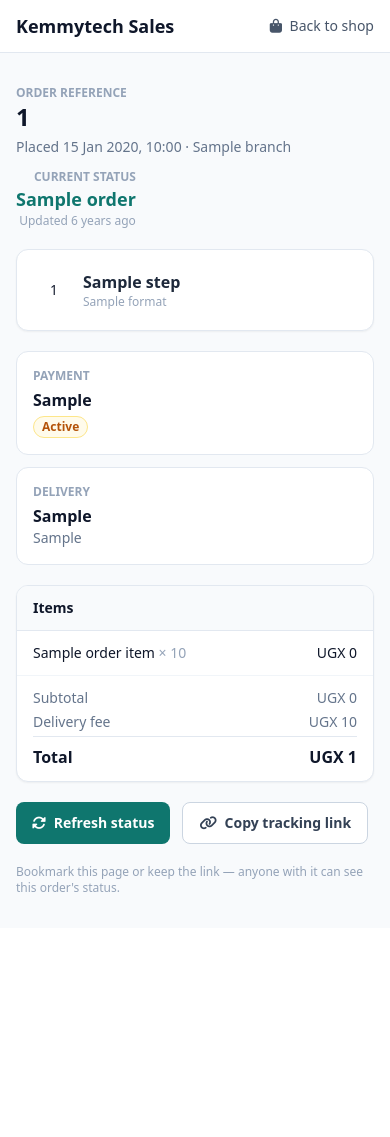
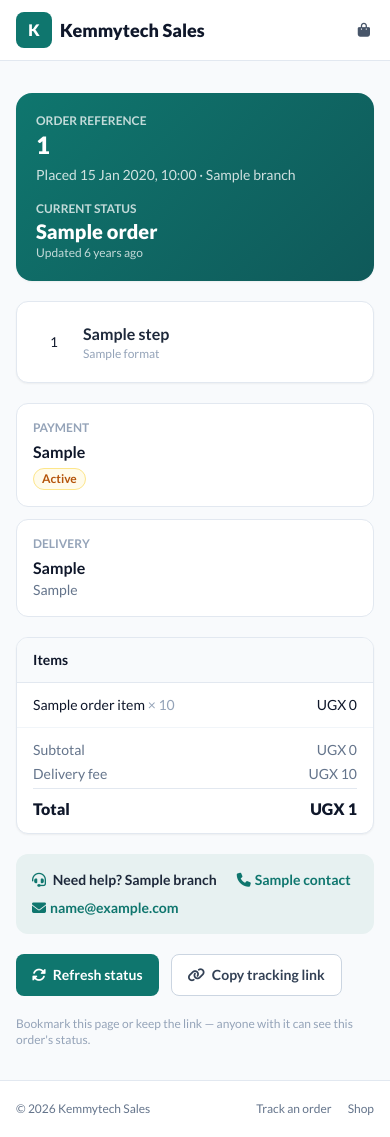
Before and after one commit to Engwaksken/sales-system, a Laravel app: template resources/views/shop/track-order-show.blade.php in a window 390 px wide. Before the commit the page ends 892 px from the top, so only its background shows below. Run offline with Laravel 12, Linux system fonts and the light colour scheme; the template is opened without the code that fills it: most values are stand-ins (such as "Sample title", 1, 10 or a date in 2020); some libraries are stand-ins or nearby versions.

Commit message:
Brand the order tracking pages and customer emails
A shared Brand helper reads the store name, logo, favicon, theme colour
and font from Settings (sanitised, with fallbacks). The tracking pages
use it for the header logo, favicon, colours, a branded status band, a
footer and the branch's phone/email for help. The Laravel mail
components are published and branded (logo header, theme-coloured
buttons and accent, store footer), so the order, receipt, invoice,
delivery-note and welcome emails all carry the store branding. The
order confirmation and stage emails get a branded summary panel and the
branch contact details.

Co-Authored-By: Claude Opus 5.5 <noreply@anthropic.com>

```diff
--- a/app/Http/Controllers/SettingsController.php
+++ b/app/Http/Controllers/SettingsController.php
@@ -182,6 +182,7 @@ class SettingsController extends Controller
 
         Cache::forget('app.site_settings');
         Cache::forget('app.document_branding');
+        \App\Support\Brand::flush();
 
         return array_merge(self::DEFAULTS, Setting::query()->pluck('setting_value', 'setting_key')->toArray());
     }
--- /dev/null
+++ b/app/Support/Brand.php
@@ -0,0 +1,113 @@
+<?php
+
+namespace App\Support;
+
+use App\Models\Setting;
+use Illuminate\Support\Facades\Cache;
+use Illuminate\Support\Facades\Schema;
+use Throwable;
+
+/**
+ * The store's branding (name, logo, favicon, colours) from admin Settings, in one
+ * place for customer-facing pages and emails. Every value is sanitised and has a
+ * safe fallback, so a missing settings table or a bad colour never breaks a page.
+ */
+final class Brand
+{
+    private static ?array $cached = null;
+
+    public static function get(): array
+    {
+        return self::$cached ??= self::build();
+    }
+
+    /** Forget the per-request copy (settings were just saved, or in tests). */
+    public static function flush(): void
+    {
+        self::$cached = null;
+    }
+
+    private static function build(): array
+    {
+        $settings = [];
+        try {
+            if (Schema::hasTable('settings')) {
+                $settings = Cache::remember('app.site_settings', now()->addMinutes(10),
+                    fn (): array => Setting::query()->pluck('setting_value', 'setting_key')->toArray());
+            }
+        } catch (Throwable) {
+            // Fall back to defaults below.
+        }
+
+        $name = trim((string) ($settings['site_name'] ?? ''))
+            ?: (config('mail.from.name') ?: config('app.name', 'Sales System'));
+
+        $primary = self::hex($settings['theme_primary'] ?? null, '#0f766e');
+
+        return [
+            'name' => $name,
+            'logo' => self::url($settings['system_logo'] ?? null)
+                ?? (file_exists(public_path('assets/icons/logo.png')) ? asset('assets/icons/logo.png') : null),
+            'favicon' => self::url($settings['system_favicon'] ?? null),
+            'primary' => $primary,
+            'onPrimary' => self::onColor($primary),
+            'primarySoft' => self::mix($primary, 0.1),
+            'secondary' => self::hex($settings['theme_secondary'] ?? null, '#0ea5e9'),
+            'font' => self::font($settings['font_family'] ?? 'Lato'),
+            'url' => url('/shop'),
+        ];
+    }
+
+    private static function url(?string $path): ?string
+    {
+        $path = trim((string) $path);
+        if ($path === '') {
+            return null;
+        }
+
+        return str_starts_with($path, 'http') ? $path : asset(ltrim($path, '/'));
+    }
+
+    private static function hex(?string $value, string $fallback): string
+    {
+        $value = trim((string) $value);
+        if (preg_match('/^#([0-9a-f])([0-9a-f])([0-9a-f])$/i', $value, $m)) {
+            $value = "#{$m[1]}{$m[1]}{$m[2]}{$m[2]}{$m[3]}{$m[3]}";
+        }
+
+        return preg_match('/^#[0-9a-f]{6}$/i', $value) ? strtolower($value) : $fallback;
+    }
+
+    /** White or near-black text, whichever reads better on the colour (WCAG luminance). */
+    private static function onColor(string $hex): string
+    {
+        $channel = function (int $offset) use ($hex): float {
+            $c = hexdec(substr($hex, $offset, 2)) / 255;
+
+            return $c <= 0.03928 ? $c / 12.92 : (($c + 0.055) / 1.055) ** 2.4;
+        };
+        $luminance = 0.2126 * $channel(1) + 0.7152 * $channel(3) + 0.0722 * $channel(5);
+
+        return (1.05 / ($luminance + 0.05)) < 4.5 ? '#0f172a' : '#ffffff';
+    }
+
+    /** The colour blended onto white — a tint that email clients render without color-mix(). */
+    private static function mix(string $hex, float $amount): string
+    {
+        $out = '#';
+        foreach ([1, 3, 5] as $offset) {
+            $c = hexdec(substr($hex, $offset, 2));
+            $out .= str_pad(dechex((int) round(255 - (255 - $c) * $amount)), 2, '0', STR_PAD_LEFT);
+        }
+
+        return $out;
+    }
+
+    private static function font(string $font): string
+    {
+        $font = trim(str_replace(['"', "'", ';', '{', '}', '<', '>', '\\'], '', $font));
+
+        return in_array($font, ['Lato', 'Inter', 'Poppins', 'Open Sans', 'Roboto', 'Nunito', 'Montserrat', 'Outfit'], true)
+            ? $font : 'Lato';
+    }
+}
--- a/resources/views/shop/track-layout.blade.php
+++ b/resources/views/shop/track-layout.blade.php
@@ -1,36 +1,60 @@
+@php($brand = \App\Support\Brand::get())
 <!DOCTYPE html>
 <html lang="en">
 <head>
 <meta charset="utf-8">
 <meta name="viewport" content="width=device-width, initial-scale=1">
 <meta name="robots" content="noindex">
-<title>@yield('title', 'Track your order') - {{ $siteSettings['site_name'] ?? config('app.name') }}</title>
+<meta name="theme-color" content="{{ $brand['primary'] }}">
+<title>@yield('title', 'Track your order') · {{ $brand['name'] }}</title>
+@if ($brand['favicon'])<link rel="icon" href="{{ $brand['favicon'] }}">@endif
+<link rel="preconnect" href="https://fonts.googleapis.com">
+<link rel="stylesheet" href="https://fonts.googleapis.com/css2?family={{ urlencode($brand['font']) }}:wght@400;600;700;800;900&display=swap">
 <script src="https://cdn.tailwindcss.com"></script>
 <link rel="stylesheet" href="https://cdnjs.cloudflare.com/ajax/libs/font-awesome/6.5.1/css/all.min.css">
 <style>
-:root{--shop-primary:{{ $siteSettings['theme_primary'] ?? '#0f766e' }}}
-.btn-primary{background:var(--shop-primary);color:#fff}
+:root{--shop-primary:{{ $brand['primary'] }};--on-primary:{{ $brand['onPrimary'] }};--primary-soft:{{ $brand['primarySoft'] }}}
+body{font-family:'{{ $brand['font'] }}',system-ui,-apple-system,'Segoe UI',sans-serif}
+.btn-primary{background:var(--shop-primary);color:var(--on-primary)}
 .btn-primary:hover{filter:brightness(.94)}
 .text-primary{color:var(--shop-primary)}
+.bg-primary-soft{background:var(--primary-soft)}
+.brand-band{background:linear-gradient(135deg,var(--shop-primary),color-mix(in srgb,var(--shop-primary) 70%,#0f172a));color:var(--on-primary)}
 .track-input{display:block;width:100%;min-height:45px;border:1px solid #cbd5e1;border-radius:10px;padding:10px 12px;font-size:.9rem;outline:none}
 .track-input:focus{border-color:var(--shop-primary);box-shadow:0 0 0 3px color-mix(in srgb,var(--shop-primary) 14%,transparent)}
 .step-dot{width:34px;height:34px;border-radius:999px;display:grid;place-items:center;flex-shrink:0;font-size:.85rem}
-.step-done .step-dot{background:var(--shop-primary);color:#fff}
+.step-done .step-dot{background:var(--shop-primary);color:var(--on-primary)}
 .step-current .step-dot{background:#fff;color:var(--shop-primary);border:3px solid var(--shop-primary)}
 .step-upcoming .step-dot{background:#f1f5f9;color:#94a3b8;border:1px solid #e2e8f0}
 .step-line{position:absolute;left:16px;top:34px;bottom:-6px;width:2px;background:#e2e8f0}
 .step-done .step-line{background:var(--shop-primary)}
 </style>
 </head>
-<body class="bg-slate-50 text-slate-900 min-h-screen">
+<body class="bg-slate-50 text-slate-900 min-h-screen flex flex-col">
 <header class="bg-white border-b border-slate-200">
   <div class="max-w-3xl mx-auto px-4 py-3 flex items-center justify-between gap-4">
-    <a href="{{ route('shop.index') }}" class="font-bold text-lg">{{ $siteSettings['site_name'] ?? config('app.name') }}</a>
-    <a href="{{ route('shop.index') }}" class="text-sm text-slate-600 hover:text-slate-900"><i class="fas fa-bag-shopping mr-1"></i> Back to shop</a>
+    <a href="{{ route('shop.index') }}" class="flex items-center gap-2 min-w-0">
+      @if ($brand['logo'])
+        <img src="{{ $brand['logo'] }}" alt="" class="h-9 w-auto max-w-[120px] object-contain">
+      @else
+        <span class="btn-primary grid h-9 w-9 place-items-center rounded-lg font-black">{{ mb_strtoupper(mb_substr($brand['name'], 0, 1)) }}</span>
+      @endif
+      <span class="truncate font-extrabold text-lg">{{ $brand['name'] }}</span>
+    </a>
+    <a href="{{ route('shop.index') }}" class="shrink-0 text-sm text-slate-600 hover:text-slate-900"><i class="fas fa-bag-shopping mr-1"></i><span class="hidden sm:inline">Back to shop</span></a>
   </div>
 </header>
-<main class="max-w-3xl mx-auto px-4 py-8">
+<main class="flex-1 w-full max-w-3xl mx-auto px-4 py-8">
   @yield('content')
 </main>
+<footer class="border-t border-slate-200 bg-white">
+  <div class="max-w-3xl mx-auto px-4 py-5 flex flex-wrap items-center justify-between gap-2 text-xs text-slate-500">
+    <span>© {{ date('Y') }} {{ $brand['name'] }}</span>
+    <span class="flex gap-4">
+      <a href="{{ route('orders.track') }}" class="hover:text-slate-800">Track an order</a>
+      <a href="{{ route('shop.index') }}" class="hover:text-slate-800">Shop</a>
+    </span>
+  </div>
+</footer>
 </body>
 </html>
--- a/resources/views/shop/track-order-show.blade.php
+++ b/resources/views/shop/track-order-show.blade.php
@@ -11,16 +11,16 @@
   };
 @endphp
 <div class="space-y-5">
-  <div class="flex flex-wrap items-start justify-between gap-3">
-    <div>
-      <div class="text-xs font-bold uppercase text-slate-400">Order reference</div>
+  <div class="{{ $cancelled ? 'bg-red-600 text-white' : 'brand-band' }} rounded-2xl p-5 shadow-sm flex flex-wrap items-start justify-between gap-4">
+    <div class="min-w-0">
+      <div class="text-xs font-bold uppercase opacity-75">Order reference</div>
       <h1 class="text-2xl font-extrabold break-all">{{ $order->order_number ?: $order->order_id }}</h1>
-      <p class="text-sm text-slate-500 mt-1">Placed {{ $order->created_at?->format('d M Y, H:i') }}@if($order->branch) · {{ $order->branch->name }}@endif</p>
+      <p class="text-sm opacity-80 mt-1">Placed {{ $order->created_at?->format('d M Y, H:i') }}@if($order->branch) · {{ $order->branch->name }}@endif</p>
     </div>
-    <div class="text-right">
-      <div class="text-xs font-bold uppercase text-slate-400">Current status</div>
-      <div class="text-lg font-extrabold {{ $cancelled ? 'text-red-600' : 'text-primary' }}">{{ $order->stageLabel() }}</div>
-      <div class="text-xs text-slate-400">Updated {{ $order->updated_at?->diffForHumans() }}</div>
+    <div class="sm:text-right">
+      <div class="text-xs font-bold uppercase opacity-75">Current status</div>
+      <div class="text-xl font-extrabold">{{ $order->stageLabel() }}</div>
+      <div class="text-xs opacity-75">Updated {{ $order->updated_at?->diffForHumans() }}</div>
     </div>
   </div>
 
@@ -79,6 +79,18 @@
     </div>
   </section>
 
+  @if ($order->branch && ($order->branch->contact || $order->branch->branch_email))
+  <section class="bg-primary-soft rounded-xl p-4 text-sm flex flex-wrap items-center gap-x-5 gap-y-2">
+    <span class="font-bold text-slate-800"><i class="fas fa-headset mr-1 text-primary"></i> Need help? {{ $order->branch->name }}</span>
+    @if ($order->branch->contact)
+      <a href="tel:{{ preg_replace('/[^\d+]/', '', $order->branch->contact) }}" class="font-semibold text-primary"><i class="fas fa-phone mr-1"></i>{{ $order->branch->contact }}</a>
+    @endif
+    @if ($order->branch->branch_email)
+      <a href="mailto:{{ $order->branch->branch_email }}?subject={{ rawurlencode('Order '.$order->order_number) }}" class="font-semibold text-primary"><i class="fas fa-envelope mr-1"></i>{{ $order->branch->branch_email }}</a>
+    @endif
+  </section>
+  @endif
+
   <div class="flex flex-wrap gap-3">
     <button type="button" onclick="location.reload()" class="btn-primary rounded-lg px-4 py-2.5 text-sm font-bold"><i class="fas fa-rotate mr-1"></i> Refresh status</button>
     <button type="button" id="copyLinkBtn" class="rounded-lg border border-slate-300 bg-white px-4 py-2.5 text-sm font-bold text-slate-700"><i class="fas fa-link mr-1"></i> Copy tracking link</button>
--- a/resources/views/shop/track-order.blade.php
+++ b/resources/views/shop/track-order.blade.php
@@ -3,7 +3,7 @@
 @section('content')
 <div class="max-w-md mx-auto">
   <div class="text-center mb-6">
-    <div class="mx-auto mb-3 w-14 h-14 rounded-full grid place-items-center text-xl text-white btn-primary"><i class="fas fa-truck-fast"></i></div>
+    <div class="mx-auto mb-3 w-14 h-14 rounded-full grid place-items-center text-xl btn-primary"><i class="fas fa-truck-fast"></i></div>
     <h1 class="text-2xl font-extrabold">Track your order</h1>
     <p class="text-sm text-slate-500 mt-1">Enter your order reference and the phone number you used at checkout.</p>
   </div>
```
Also changed, not shown: resources/views/emails/order-confirmation.blade.php (+25 -11 lines), resources/views/emails/order-stage-updated.blade.php (+31 -26 lines), resources/views/emails/partials/order-help.blade.php (added, +15 -0 lines), tests/Feature/OrderTrackingTest.php (+34 -0 lines), 5 other files.
